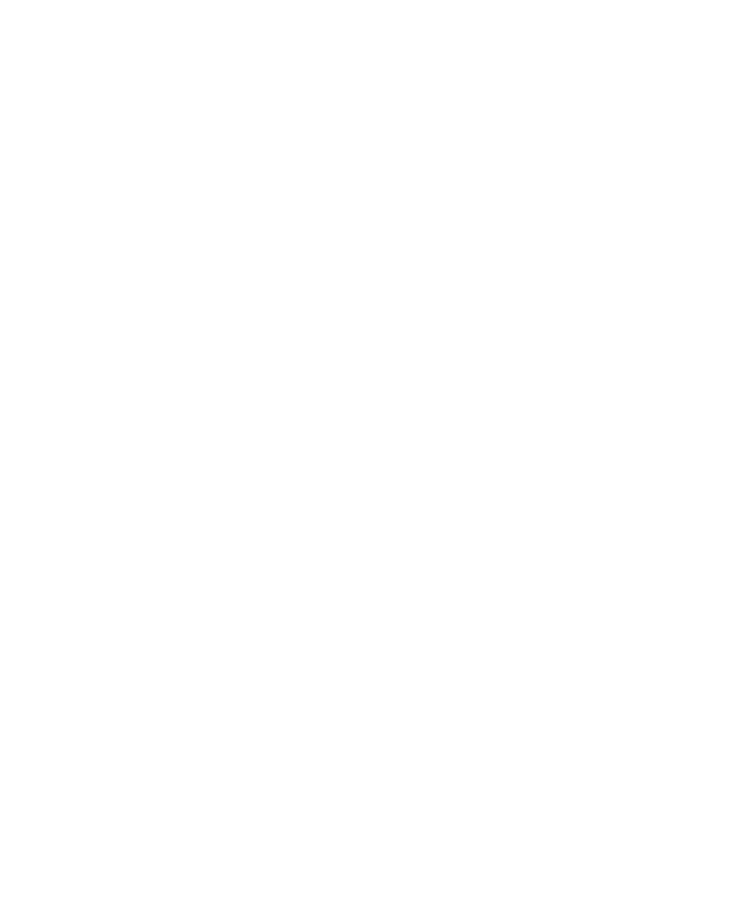
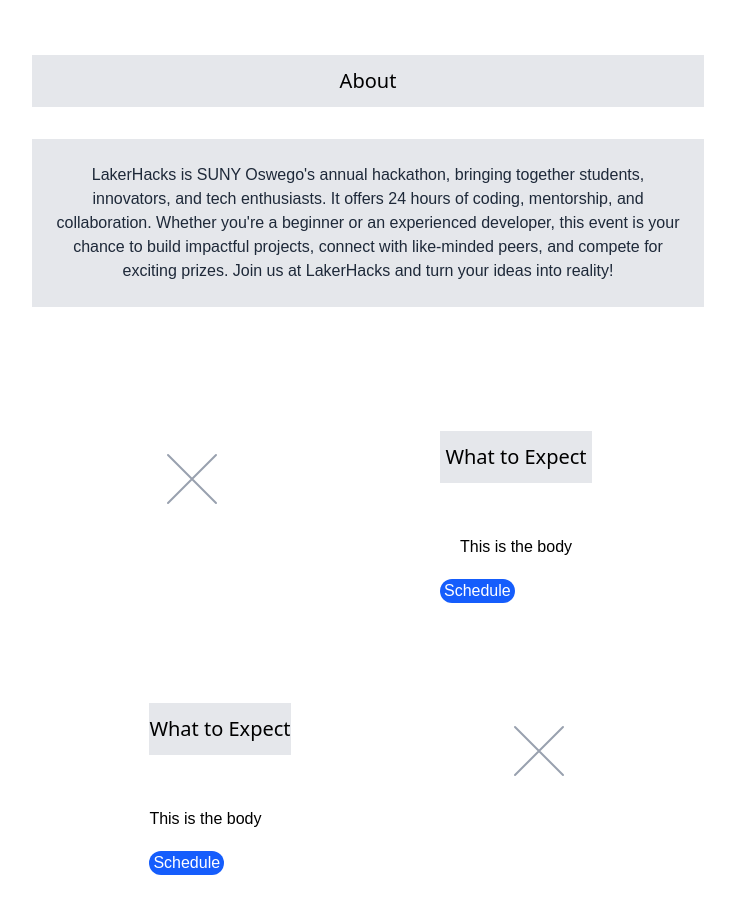
Before and after one commit to Mio-Mahoney/lakerhacks-site, a SvelteKit app: page / in a window 1280 px wide. Shown: the part 1700-2613 px from the top of the page, without its empty margins (272-1007 px from the left). Before the commit the page ends 1619 px from the top, so only its background shows below. Built offline with nearby package versions, Linux system fonts and the light colour scheme.

Commit message:
added what to expect template

```diff
--- a/src/routes/+page.svelte
+++ b/src/routes/+page.svelte
@@ -1,7 +1,7 @@
 <script lang="ts">
 	import Header from '$lib/Components/Header.svelte';
 	import Navbar from '$lib/Components/Navbar.svelte';
-
+	import Button from '$lib/Components/Button.svelte';
 	import { onMount } from 'svelte';
 
 	// For responsive navigation
@@ -74,16 +74,31 @@
 
 <Navbar {navItems} />
 
-<main class="mt-[72px] px-[100px] flex flex-col gap-[60px]">
+<main class="mt-[72px] flex flex-col gap-[60px] px-[100px]">
 	<!-- Hero Section -->
 	<header class="mx-auto w-full max-w-[800px] text-center">
 		<div class="flex flex-col gap-2.5">
 			<p class="text-gray-800">April 19th-20th</p>
 			<h1 class="text-4xl font-normal md:text-5xl">LakerHacks</h1>
 			<p class="flex items-center justify-center gap-1 text-gray-800">
-				<svg xmlns="http://www.w3.org/2000/svg" fill="none" viewBox="0 0 24 24" stroke-width="1.5" stroke="currentColor" class="w-5 h-5">
-					<path stroke-linecap="round" stroke-linejoin="round" d="M15 10.5a3 3 0 1 1-6 0 3 3 0 0 1 6 0Z" />
-					<path stroke-linecap="round" stroke-linejoin="round" d="M19.5 10.5c0 7.142-7.5 11.25-7.5 11.25S4.5 17.642 4.5 10.5a7.5 7.5 0 1 1 15 0Z" />
+				<svg
+					xmlns="http://www.w3.org/2000/svg"
+					fill="none"
+					viewBox="0 0 24 24"
+					stroke-width="1.5"
+					stroke="currentColor"
+					class="h-5 w-5"
+				>
+					<path
+						stroke-linecap="round"
+						stroke-linejoin="round"
+						d="M15 10.5a3 3 0 1 1-6 0 3 3 0 0 1 6 0Z"
+					/>
+					<path
+						stroke-linecap="round"
+						stroke-linejoin="round"
+						d="M19.5 10.5c0 7.142-7.5 11.25-7.5 11.25S4.5 17.642 4.5 10.5a7.5 7.5 0 1 1 15 0Z"
+					/>
 				</svg>
 				SUNY Oswego
 			</p>
@@ -99,24 +114,20 @@
 		</div>
 
 		<!-- Placeholder for promo video -->
-		<div
-			class="mx-auto aspect-video bg-gray-200"
-		>
-		</div>
+		<div class="mx-auto aspect-video bg-gray-200"></div>
 	</header>
 
 	<!-- Sponsors Section -->
 	<section id="sponsors" class="mx-auto w-full max-w-[800px] text-center">
 		<h2>Sponsors</h2>
 		<div class="flex flex-wrap justify-center gap-[60px]">
-			<img src="/logo.png" alt="Sponsor Logo" class="h-4 w-auto">
-			<img src="/logo.png" alt="Sponsor Logo" class="h-4 w-auto">
-			<img src="/logo.png" alt="Sponsor Logo" class="h-4 w-auto">
-			<img src="/logo.png" alt="Sponsor Logo" class="h-4 w-auto">
-			<img src="/logo.png" alt="Sponsor Logo" class="h-4 w-auto">
-			<img src="/logo.png" alt="Sponsor Logo" class="h-4 w-auto">
+			<img src="/logo.png" alt="Sponsor Logo" class="h-4 w-auto" />
+			<img src="/logo.png" alt="Sponsor Logo" class="h-4 w-auto" />
+			<img src="/logo.png" alt="Sponsor Logo" class="h-4 w-auto" />
+			<img src="/logo.png" alt="Sponsor Logo" class="h-4 w-auto" />
+			<img src="/logo.png" alt="Sponsor Logo" class="h-4 w-auto" />
+			<img src="/logo.png" alt="Sponsor Logo" class="h-4 w-auto" />
 		</div>
-
 	</section>
 
 	<!-- About Section -->
@@ -124,12 +135,12 @@
 		<Header>About</Header>
 
 		<div class="mx-auto max-w-2xl bg-gray-200 p-6 text-center">
-			<p class="text-gray-800 font-normal">
-				LakerHacks is SUNY Oswego's annual hackathon, bringing together students, innovators, and tech
-				enthusiasts. It offers 24 hours of coding, mentorship, and collaboration. Whether you're a
-				beginner or an experienced developer, this event is your chance to build impactful projects,
-				connect with like-minded peers, and compete for exciting prizes. Join us at LakerHacks and
-				turn your ideas into reality!
+			<p class="font-normal text-gray-800">
+				LakerHacks is SUNY Oswego's annual hackathon, bringing together students, innovators, and
+				tech enthusiasts. It offers 24 hours of coding, mentorship, and collaboration. Whether
+				you're a beginner or an experienced developer, this event is your chance to build impactful
+				projects, connect with like-minded peers, and compete for exciting prizes. Join us at
+				LakerHacks and turn your ideas into reality!
 			</p>
 		</div>
 	</section>
@@ -161,6 +172,55 @@
 			</div>
 		</div>
 	</section>
+
+	<section id="about" class="mx-auto mb-16 max-w-4xl px-4">
+		<Header>About</Header>
+
+		<div class="mx-auto max-w-2xl bg-gray-200 p-6 text-center">
+			<p class="text-gray-800">
+				LakerHacks is SUNY Oswego's annual hackathon, bringing together students, innovators, and
+				tech enthusiasts. It offers 24 hours of coding, mentorship, and collaboration. Whether
+				you're a beginner or an experienced developer, this event is your chance to build impactful
+				projects, connect with like-minded peers, and compete for exciting prizes. Join us at
+				LakerHacks and turn your ideas into reality!
+			</p>
+		</div>
+	</section>
+
+	<section id="schedule" class="mx-auto mb-16 flex max-w-4xl flex-col gap-25 px-4">
+		<div class="flex flex-row justify-center gap-x-50">
+			<svg class="h-24 w-24 text-gray-400" fill="none" stroke="currentColor" viewBox="0 0 24 24">
+				<path
+					stroke-linecap="round"
+					stroke-linejoin="round"
+					stroke-width="0.5"
+					d="M6 18L18 6M6 6l12 12"
+				></path>
+			</svg>
+
+			<div class="flex flex-col">
+				<Header>What to Expect</Header>
+				<div class="p-5">This is the body</div>
+				<Button />
+			</div>
+		</div>
+		<div class="flex flex-row-reverse justify-center gap-x-50">
+			<svg class="h-24 w-24 text-gray-400" fill="none" stroke="currentColor" viewBox="0 0 24 24">
+				<path
+					stroke-linecap="round"
+					stroke-linejoin="round"
+					stroke-width="0.5"
+					d="M6 18L18 6M6 6l12 12"
+				></path>
+			</svg>
+
+			<div class="flex flex-col gap-y-5">
+				<Header>What to Expect</Header>
+				<div>This is the body</div>
+				<Button />
+			</div>
+		</div>
+	</section>
 </main>
 
 <style>
```
Also changed, not shown: static/logo.png (added).
